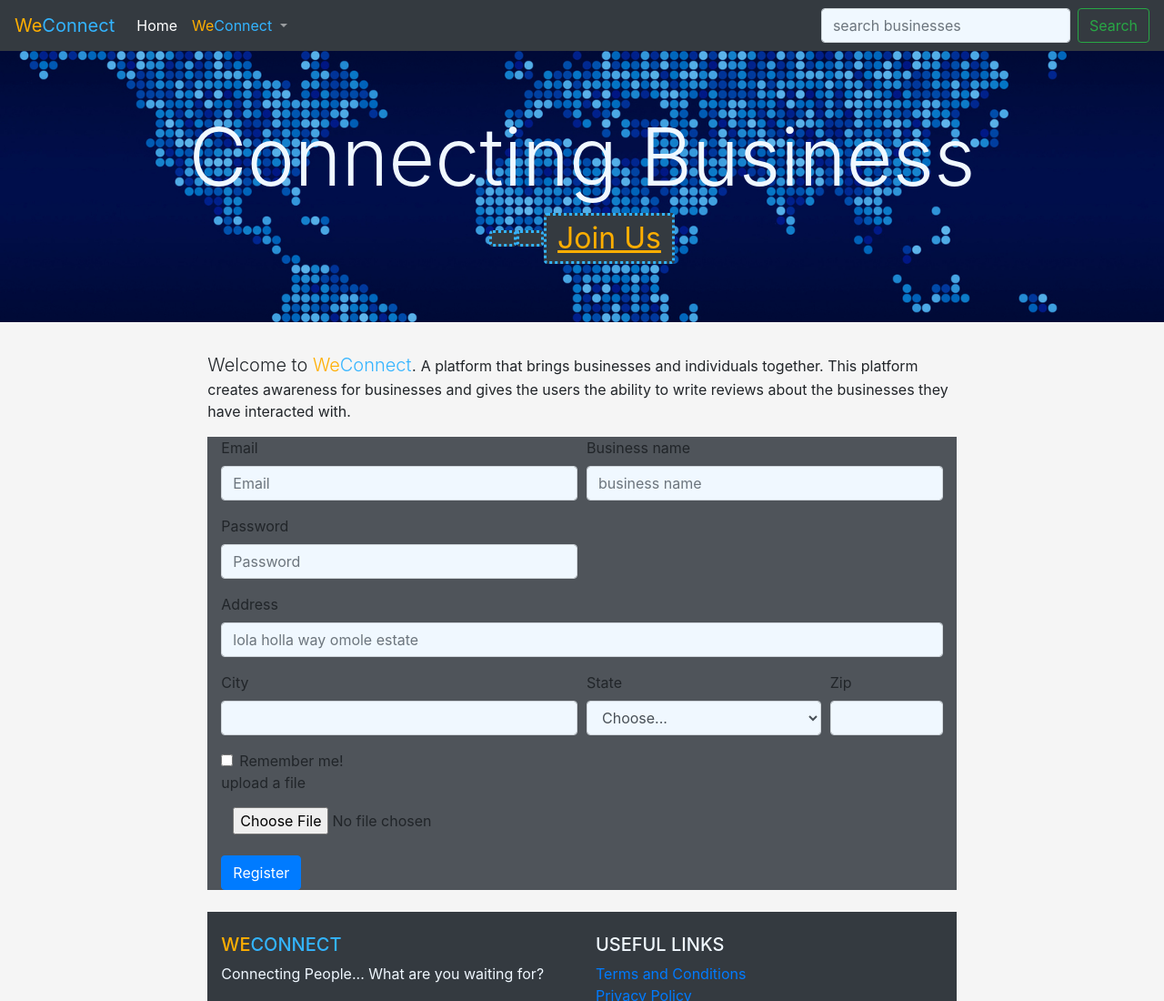
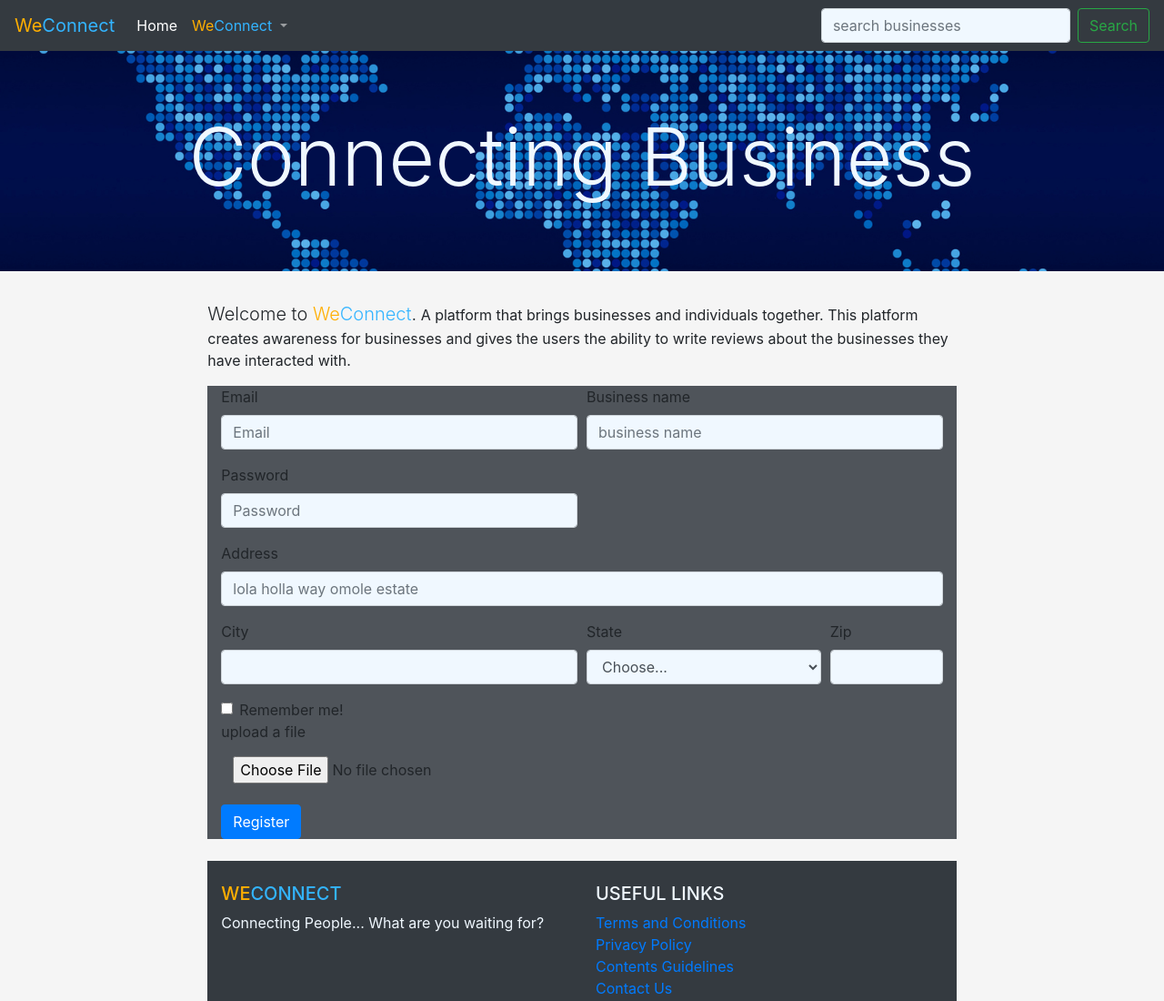
Before and after one commit to amaechi-chuks/WEconnect, a plain HTML site: page template/Register-business.html in a window 1280 px wide. Shown: the top 1100 px of the page at 91% size. Drawn offline with nearby package versions, Linux system fonts and the light colour scheme.

Commit message:
removed unnecessary text

```diff
--- a/template/Register-business.html
+++ b/template/Register-business.html
@@ -56,14 +56,7 @@
     <div class="jumbotron jumbotron-fluid">
         <div class="justify-content-center row">
             <span id="jumbotronMainText" class="h1 text-center col-12 no-gutters mx-auto"></span>
-            <span class="text-center">
-                <span id="jumbotronSubText" class="jumbotronSubText align-middle"></span>
-                <a class="btn text-capitalize jumbotronSubText font-underline" href="">
-                    <a class="btn text-capitalize jumbotronSubText font-underline" href="">
-                        <a class="btn text-capitalize jumbotronSubText font-underline" href="">
-                            <u>join us</u>
-                        </a>
-            </span>
+
         </div>
     </div>
 
@@ -178,7 +171,7 @@
                     <!--Copyright-->
                     <div class="footer-copyright py-3 text-center">
                         <div class="container-fluid">
-                                copyright © WeConnect 2018: Developer
+                            copyright © WeConnect 2018: Developer
                             <span id="copyright">Amaechi</span>
 
                         </div>
```
